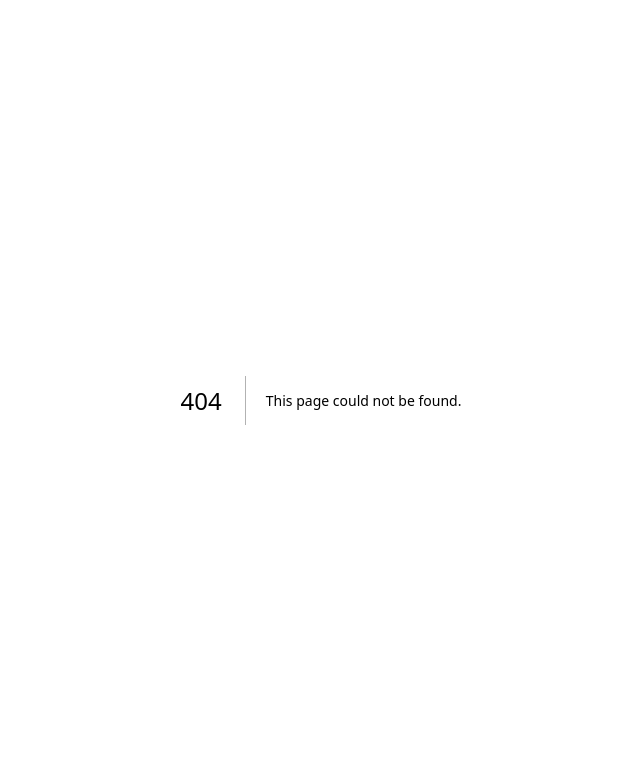
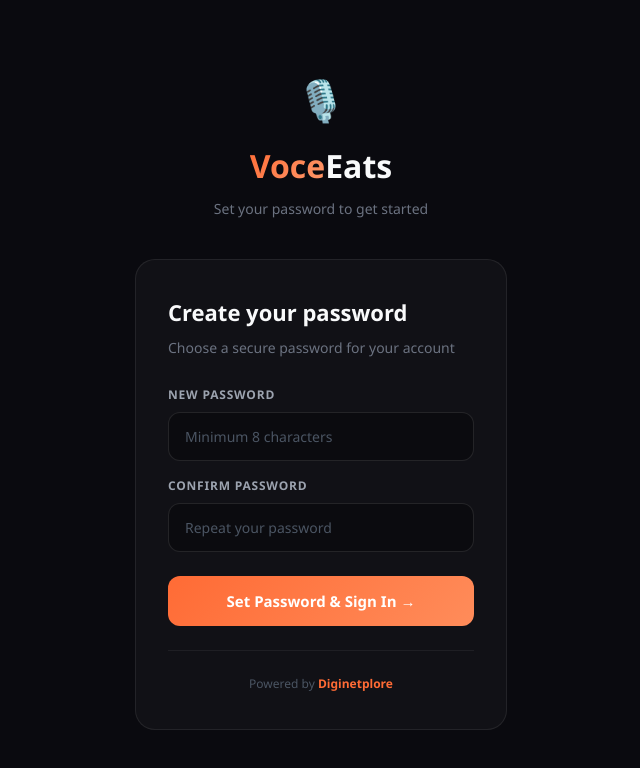
Before and after one commit to voceeats/digivoceeats, a Next.js app: page /auth/confirm in a window 1280 px wide. Before the commit this address had no page. Shown: the top 768 px of the page, without its empty margins (319-959 px from the left). Built offline with nearby package versions, Linux system fonts and the light colour scheme; no server answers.

Commit message:
Add auth confirm page for password setup

```diff
--- /dev/null
+++ b/app/auth/confirm/page.tsx
@@ -0,0 +1,130 @@
+"use client";
+import { useState } from "react";
+import { createClient } from "@supabase/supabase-js";
+import { useRouter } from "next/navigation";
+
+const supabase = createClient(
+  process.env.NEXT_PUBLIC_SUPABASE_URL!,
+  process.env.NEXT_PUBLIC_SUPABASE_ANON_KEY!
+);
+
+export default function ConfirmPage() {
+  const router = useRouter();
+  const [password, setPassword] = useState("");
+  const [confirm, setConfirm] = useState("");
+  const [loading, setLoading] = useState(false);
+  const [error, setError] = useState("");
+  const [success, setSuccess] = useState(false);
+
+  const handleSetPassword = async (e: React.FormEvent) => {
+    e.preventDefault();
+    if (password !== confirm) {
+      setError("Passwords don't match");
+      return;
+    }
+    if (password.length < 8) {
+      setError("Password must be at least 8 characters");
+      return;
+    }
+    setLoading(true);
+    setError("");
+
+    const { error } = await supabase.auth.updateUser({ password });
+
+    if (error) {
+      setError(error.message);
+      setLoading(false);
+      return;
+    }
+
+    setSuccess(true);
+    setTimeout(() => router.push("/dashboard"), 2000);
+  };
+
+  return (
+    <div style={{
+      minHeight: "100vh",
+      background: "#0A0A0F",
+      display: "flex",
+      alignItems: "center",
+      justifyContent: "center",
+      fontFamily: "'Segoe UI', sans-serif",
+    }}>
+      <div style={{ width: "100%", maxWidth: 420, padding: "0 24px" }}>
+        <div style={{ textAlign: "center", marginBottom: 40 }}>
+          <div style={{ fontSize: 40, marginBottom: 12 }}>🎙️</div>
+          <div style={{ display: "flex", justifyContent: "center" }}>
+            <span style={{ fontWeight: 900, fontSize: 32, background: "linear-gradient(135deg,#FF6B35,#FF9A6C)", WebkitBackgroundClip: "text", WebkitTextFillColor: "transparent" }}>Voce</span>
+            <span style={{ fontWeight: 900, fontSize: 32, color: "#F9FAFB" }}>Eats</span>
+          </div>
+          <p style={{ color: "#6B7280", fontSize: 14, marginTop: 8 }}>Set your password to get started</p>
+        </div>
+
+        <div style={{ background: "rgba(255,255,255,0.03)", border: "1px solid rgba(255,255,255,0.08)", borderRadius: 20, padding: "36px 32px" }}>
+          {success ? (
+            <div style={{ textAlign: "center" }}>
+              <div style={{ fontSize: 48, marginBottom: 16 }}>✅</div>
+              <div style={{ color: "#00C896", fontWeight: 700, fontSize: 18, marginBottom: 8 }}>Password set successfully!</div>
+              <div style={{ color: "#6B7280", fontSize: 14 }}>Redirecting to your dashboard...</div>
+            </div>
+          ) : (
+            <>
+              <h2 style={{ color: "#F9FAFB", fontSize: 22, fontWeight: 800, marginBottom: 8 }}>Create your password</h2>
+              <p style={{ color: "#6B7280", fontSize: 14, marginBottom: 28 }}>Choose a secure password for your account</p>
+
+              {error && (
+                <div style={{ background: "rgba(239,68,68,0.1)", border: "1px solid rgba(239,68,68,0.3)", borderRadius: 10, padding: "12px 16px", color: "#EF4444", fontSize: 13, marginBottom: 20 }}>
+                  {error}
+                </div>
+              )}
+
+              <form onSubmit={handleSetPassword}>
+                <div style={{ marginBottom: 16 }}>
+                  <label style={{ display: "block", color: "#9CA3AF", fontSize: 12, fontWeight: 700, textTransform: "uppercase", letterSpacing: 0.8, marginBottom: 8 }}>
+                    New Password
+                  </label>
+                  <input
+                    type="password"
+                    value={password}
+                    onChange={e => setPassword(e.target.value)}
+                    placeholder="Minimum 8 characters"
+                    required
+                    style={{ width: "100%", background: "rgba(0,0,0,0.3)", border: "1px solid rgba(255,255,255,0.1)", borderRadius: 12, padding: "13px 16px", color: "#F9FAFB", fontSize: 14, outline: "none", boxSizing: "border-box", fontFamily: "inherit" }}
+                  />
+                </div>
+
+                <div style={{ marginBottom: 24 }}>
+                  <label style={{ display: "block", color: "#9CA3AF", fontSize: 12, fontWeight: 700, textTransform: "uppercase", letterSpacing: 0.8, marginBottom: 8 }}>
+                    Confirm Password
+                  </label>
+                  <input
+                    type="password"
+                    value={confirm}
+                    onChange={e => setConfirm(e.target.value)}
+                    placeholder="Repeat your password"
+                    required
+                    style={{ width: "100%", background: "rgba(0,0,0,0.3)", border: "1px solid rgba(255,255,255,0.1)", borderRadius: 12, padding: "13px 16px", color: "#F9FAFB", fontSize: 14, outline: "none", boxSizing: "border-box", fontFamily: "inherit" }}
+                  />
+                </div>
+
+                <button
+                  type="submit"
+                  disabled={loading}
+                  style={{ width: "100%", background: loading ? "#374151" : "linear-gradient(135deg,#FF6B35,#FF8C5A)", color: "#fff", border: "none", borderRadius: 12, padding: "14px", fontSize: 15, fontWeight: 700, cursor: loading ? "not-allowed" : "pointer", fontFamily: "inherit" }}
+                >
+                  {loading ? "Setting password..." : "Set Password & Sign In →"}
+                </button>
+              </form>
+            </>
+          )}
+
+          <div style={{ marginTop: 24, paddingTop: 24, borderTop: "1px solid rgba(255,255,255,0.06)", textAlign: "center" }}>
+            <p style={{ color: "#4B5563", fontSize: 12 }}>
+              Powered by <span style={{ color: "#FF6B35", fontWeight: 700 }}>Diginetplore</span>
+            </p>
+          </div>
+        </div>
+      </div>
+    </div>
+  );
+}
```
